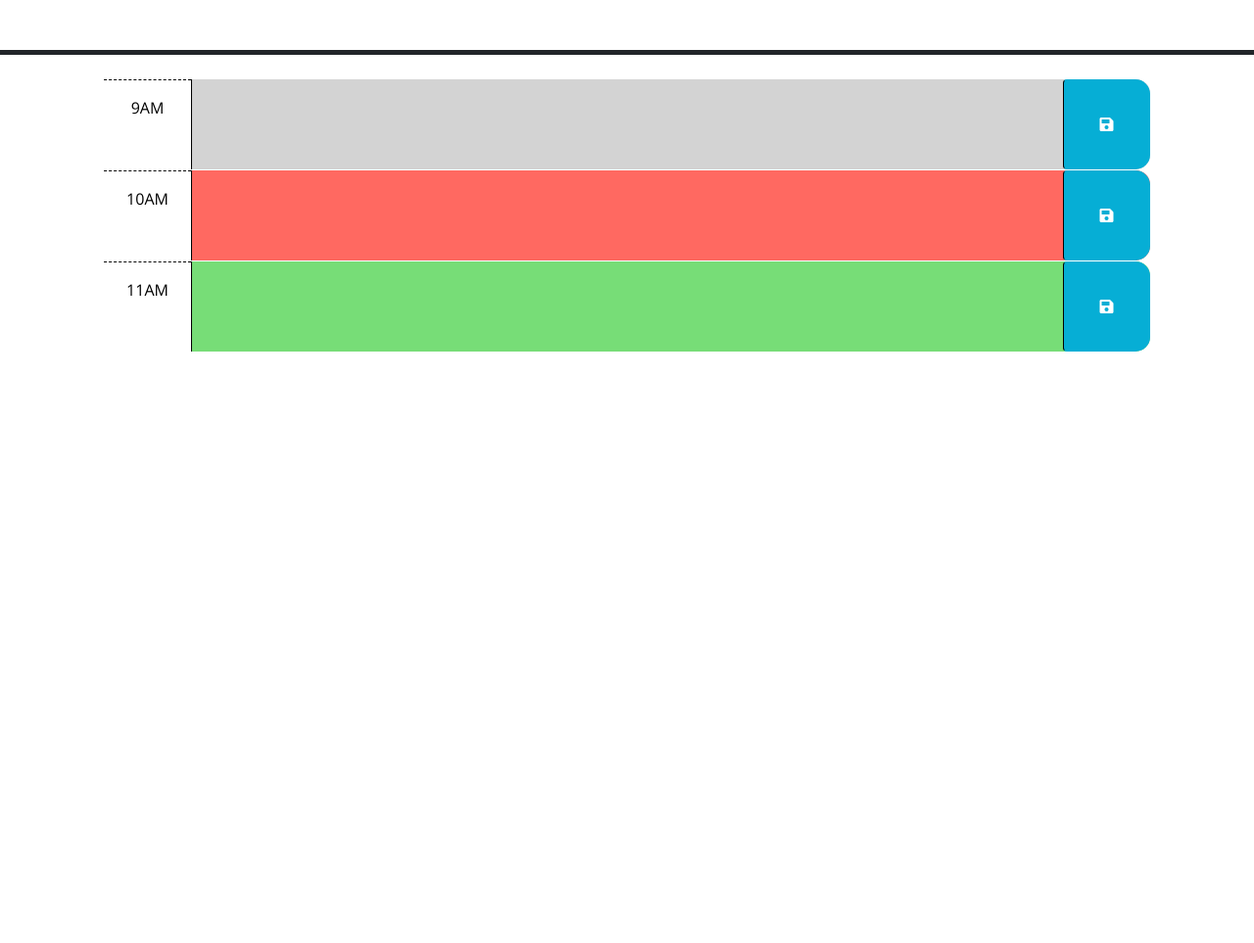
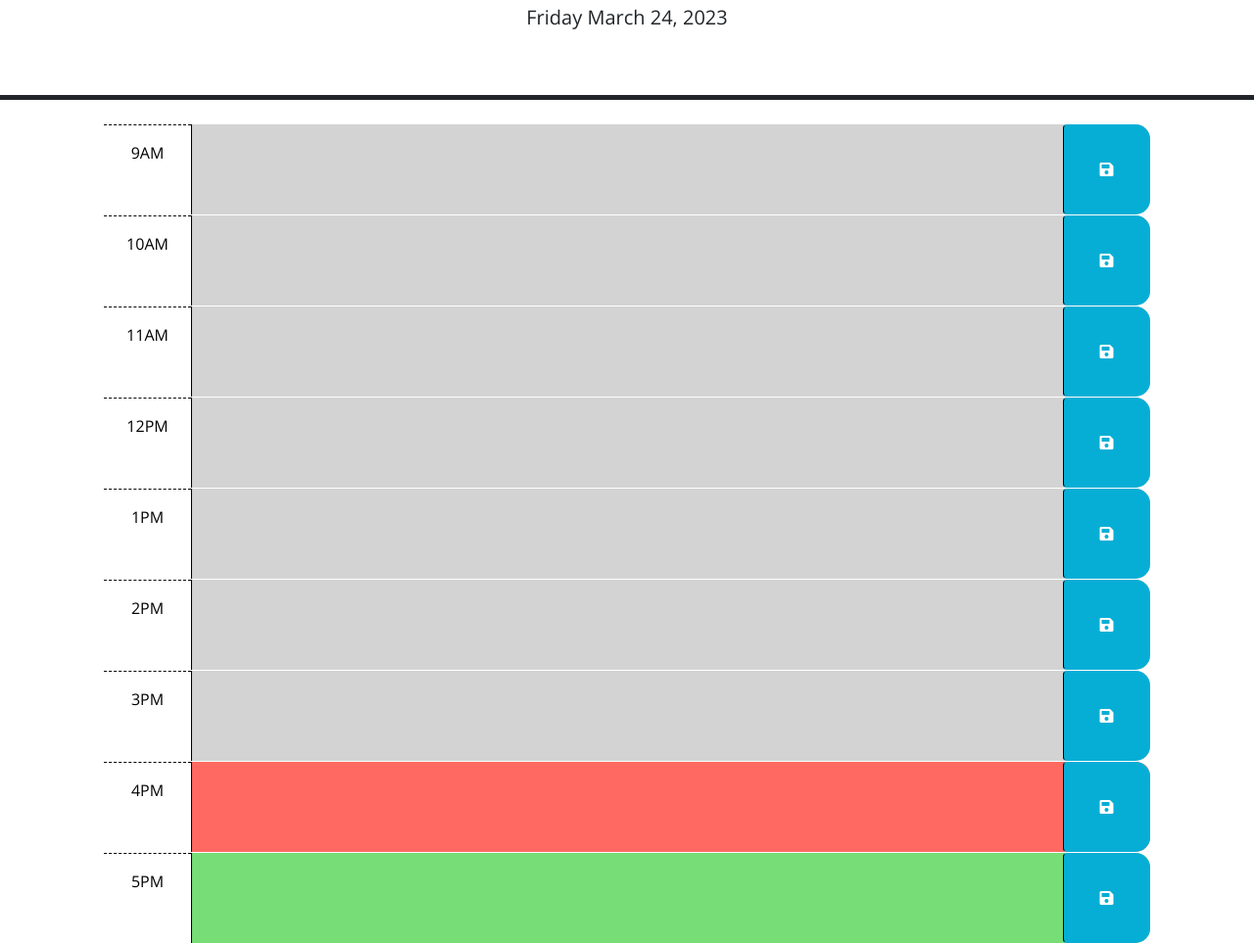
Before and after one commit to benbryant98/daily-schedule, a plain HTML site: page index.html in a window 1280 px wide. Shown: the part 176-1139 px from the top of the page at 98% size. Before the commit the page ends 800 px from the top, so only its background shows below. Drawn offline with nearby package versions, Linux system fonts and the light colour scheme.

Commit message:
added code to change time-block class based on dayjs current time

```diff
--- a/index.html
+++ b/index.html
@@ -66,6 +66,54 @@
         </button>
       </div>
 
+      <div id="hour-12" class="row time-block future">
+        <div class="col-2 col-md-1 hour text-center py-3">12PM</div>
+        <textarea class="col-8 col-md-10 description" rows="3"> </textarea>
+        <button class="btn saveBtn col-2 col-md-1" aria-label="save">
+          <i class="fas fa-save" aria-hidden="true"></i>
+        </button>
+      </div>
+
+      <div id="hour-13" class="row time-block future">
+        <div class="col-2 col-md-1 hour text-center py-3">1PM</div>
+        <textarea class="col-8 col-md-10 description" rows="3"> </textarea>
+        <button class="btn saveBtn col-2 col-md-1" aria-label="save">
+          <i class="fas fa-save" aria-hidden="true"></i>
+        </button>
+      </div>
+
+      <div id="hour-14" class="row time-block future">
+        <div class="col-2 col-md-1 hour text-center py-3">2PM</div>
+        <textarea class="col-8 col-md-10 description" rows="3"> </textarea>
+        <button class="btn saveBtn col-2 col-md-1" aria-label="save">
+          <i class="fas fa-save" aria-hidden="true"></i>
+        </button>
+      </div>
+
+      <div id="hour-15" class="row time-block future">
+        <div class="col-2 col-md-1 hour text-center py-3">3PM</div>
+        <textarea class="col-8 col-md-10 description" rows="3"> </textarea>
+        <button class="btn saveBtn col-2 col-md-1" aria-label="save">
+          <i class="fas fa-save" aria-hidden="true"></i>
+        </button>
+      </div>
+
+      <div id="hour-16" class="row time-block future">
+        <div class="col-2 col-md-1 hour text-center py-3">4PM</div>
+        <textarea class="col-8 col-md-10 description" rows="3"> </textarea>
+        <button class="btn saveBtn col-2 col-md-1" aria-label="save">
+          <i class="fas fa-save" aria-hidden="true"></i>
+        </button>
+      </div>
+
+      <div id="hour-17" class="row time-block future">
+        <div class="col-2 col-md-1 hour text-center py-3">5PM</div>
+        <textarea class="col-8 col-md-10 description" rows="3"> </textarea>
+        <button class="btn saveBtn col-2 col-md-1" aria-label="save">
+          <i class="fas fa-save" aria-hidden="true"></i>
+        </button>
+      </div>
+
     <script src="https://code.jquery.com/jquery-3.4.1.min.js"></script>
     <script
       src="https://cdn.jsdelivr.net/npm/dayjs@1.11.3/dayjs.min.js"
--- a/script.js
+++ b/script.js
@@ -1,6 +1,10 @@
 // Wrap all code that interacts with the DOM in a call to jQuery to ensure that
 // the code isn't run until the browser has finished rendering all the elements
 // in the html.
+var header = $('header');
+var currentDay = $('#currentDay');
+var timeBlocks = $('.time-block');
+
 $(function () {
   // TODO: Add a listener for click events on the save button. This code should
   // use the id in the containing time-block as a key to save the user input in
@@ -8,16 +12,35 @@ $(function () {
   // function? How can DOM traversal be used to get the "hour-x" id of the
   // time-block containing the button that was clicked? How might the id be
   // useful when saving the description in local storage?
-  //
-  // TODO: Add code to apply the past, present, or future class to each time
-  // block by comparing the id to the current hour. HINTS: How can the id
-  // attribute of each time-block be used to conditionally add or remove the
-  // past, present, and future classes? How can Day.js be used to get the
-  // current hour in 24-hour time?
+
+  // assigns new class depending on what time it is based on number value from element id
+  for (i=0;i<timeBlocks.length;i++) {
+    let idGrab = timeBlocks[i].id.toString();
+    let numGrab = idGrab.match(/(\d+)/);
+    var timeCompare = parseInt(numGrab[0]);
+
+    let currentTime = parseInt(dayjs().format('H'))
+
+    if (timeCompare === currentTime) {
+      $(timeBlocks[i]).removeClass('past');
+      $(timeBlocks[i]).removeClass('future');
+      $(timeBlocks[i]).addClass('present');
+    } else if (timeCompare > currentTime) {
+      $(timeBlocks[i]).removeClass('past');
+      $(timeBlocks[i]).removeClass('present');
+      $(timeBlocks[i]).addClass('future');
+    } else if (timeCompare < currentTime) {
+      $(timeBlocks[i]).removeClass('present');
+      $(timeBlocks[i]).removeClass('future');
+      $(timeBlocks[i]).addClass('past');
+    }
+  };
   //
   // TODO: Add code to get any user input that was saved in localStorage and set
   // the values of the corresponding textarea elements. HINT: How can the id
   // attribute of each time-block be used to do this?
   //
   // TODO: Add code to display the current date in the header of the page.
+currentDay.text(dayjs().format('dddd MMMM DD, YYYY'));
+header.append(currentDay);
 });
```
